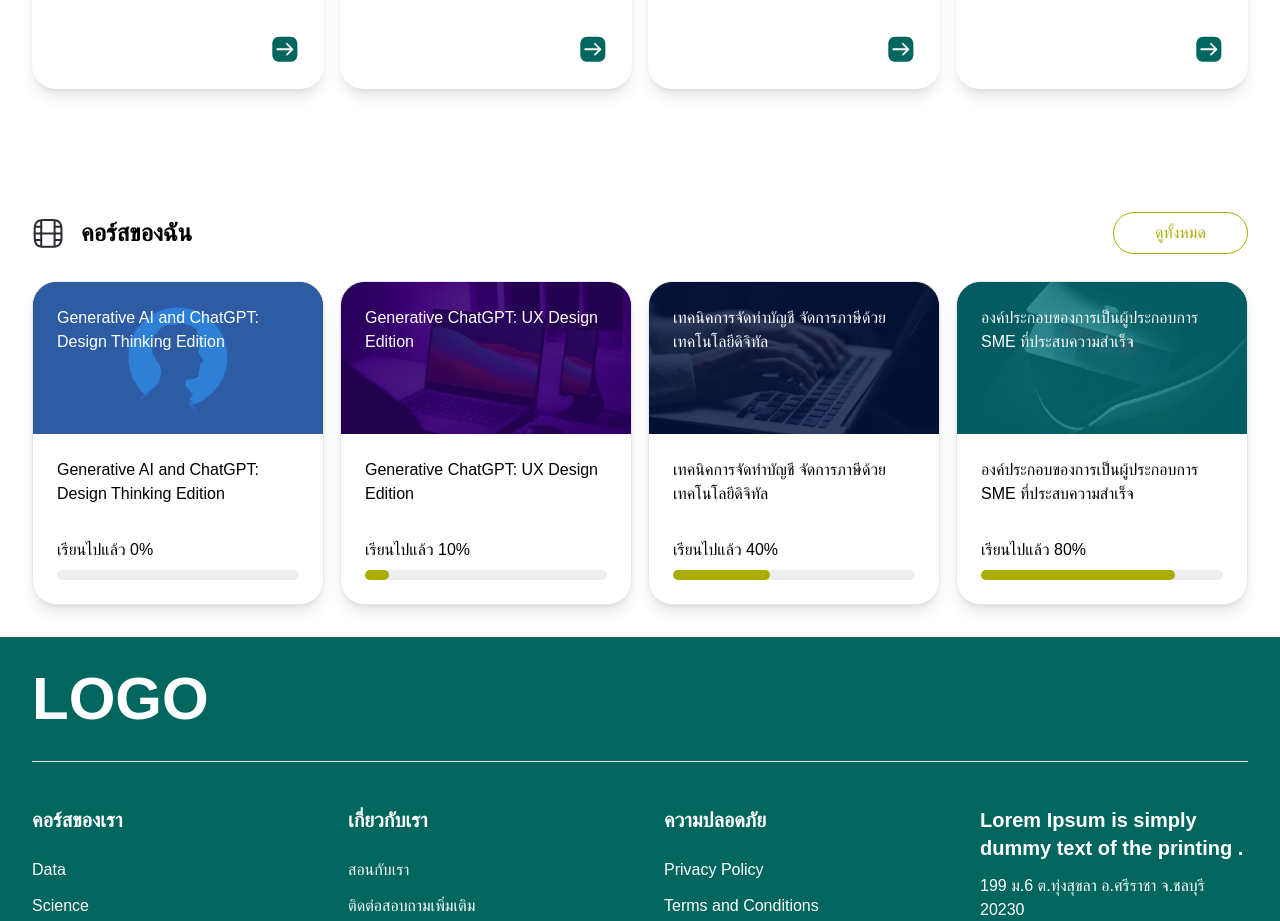
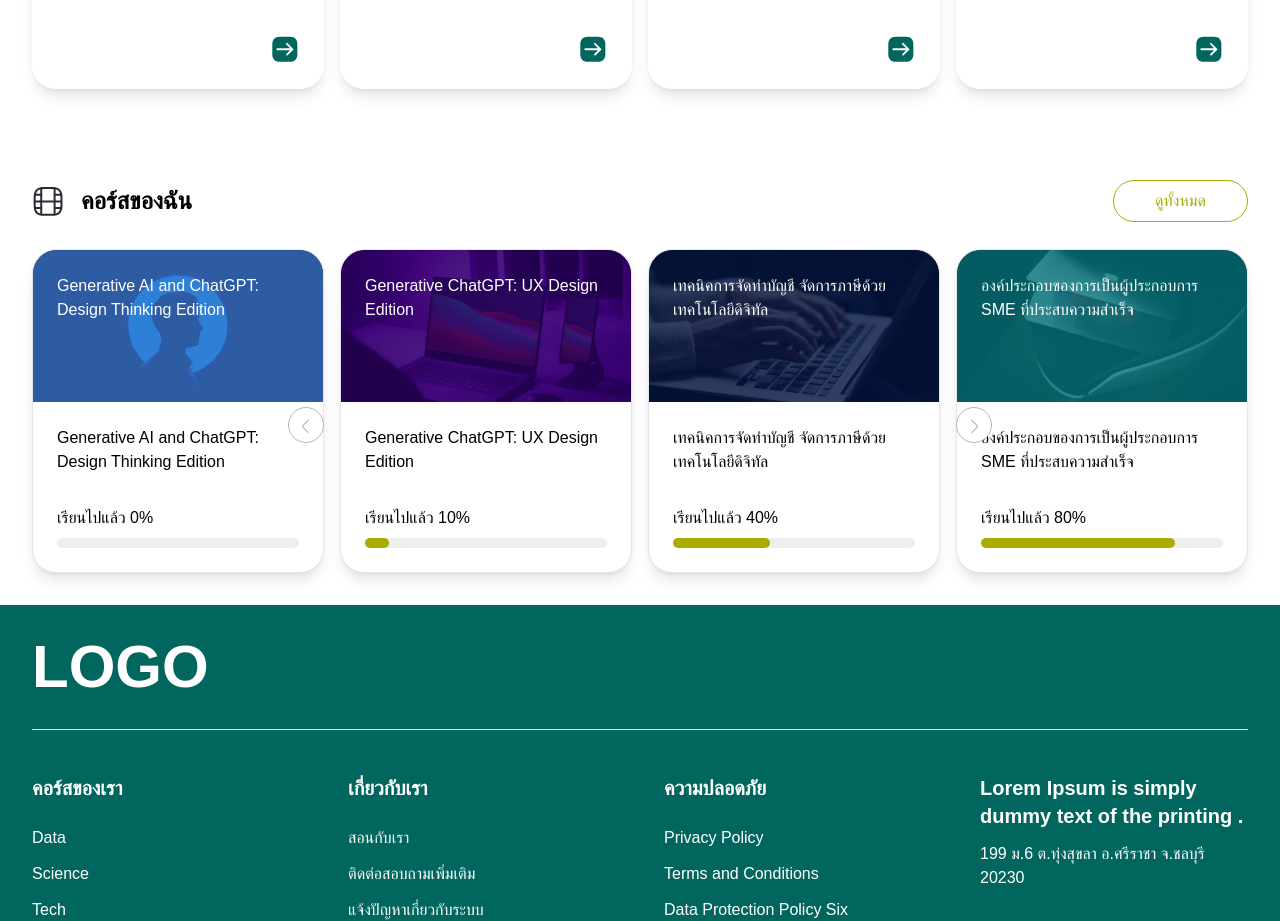
Before and after one commit to kitsune2355/test-NextJS-Glonix, a Next.js app: page / in a window 1280 px wide. Shown: the part 1080-2001 px from the top of the page. Built offline with nearby package versions, Linux system fonts and the light colour scheme.

Commit message:
update carousel icon

```diff
--- a/app/EducationHub.tsx
+++ b/app/EducationHub.tsx
@@ -1,4 +1,5 @@
-import { CardContainer } from "./components";
+import { ArrowCircleLeft, ArrowCircleRight } from "@/public/icons";
+import { CardContainer, Container } from "./components";
 
 const Education = [
   {
@@ -34,7 +35,8 @@ const Education = [
 
 export default function EducationHub() {
   return (
-    <div>
+    <div className="relative">
+      <Container>
         <CardContainer
           isButton
           title="คอร์สของฉัน"
@@ -73,6 +75,11 @@ export default function EducationHub() {
             </div>
           }
         />
+      </Container>
+      <div className="absolute top-[19rem] left-[18rem] right-[18rem] mx-auto max-w-[1382px] flex flex-row justify-between transform -translate-y-1/2">
+        <ArrowCircleLeft />
+        <ArrowCircleRight />
+      </div>
     </div>
   );
 }
--- a/app/page.tsx
+++ b/app/page.tsx
@@ -10,9 +10,9 @@ export default function Home() {
         <div className="flex flex-col space-y-24">
           <MainContent />
           <LearningCenter />
-          <EducationHub />
         </div>
       </Container>
+      <EducationHub />
       <Footer />
     </div>
   );
```
Lines whose indentation alone changed are shown as unchanged.
